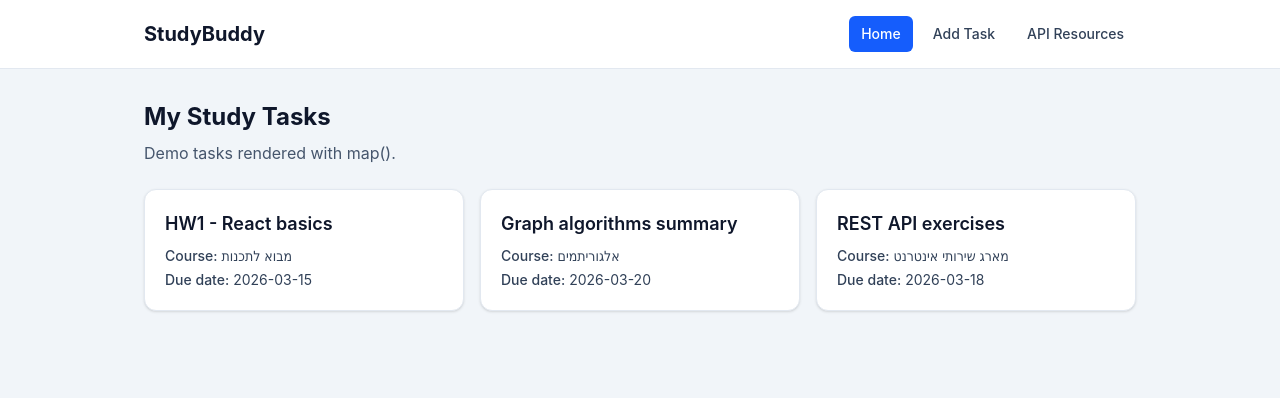
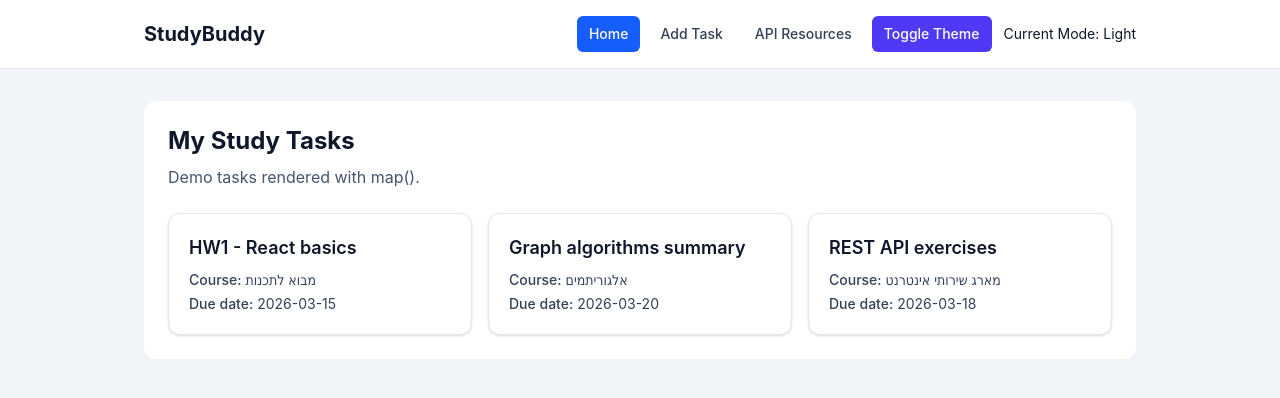
Before and after one commit to Politzet/StudyBuddy, a React (Vite) app: page / in a window 1280 px wide. Shown: the top 398 px of the page. Built offline with nearby package versions, Linux system fonts and the light colour scheme.

Commit message:
Add theme button

```diff
--- a/src/components/Navbar.jsx
+++ b/src/components/Navbar.jsx
@@ -1,4 +1,5 @@
 import { NavLink } from 'react-router-dom'
+import { useTheme } from '../context/ThemeContext'
 
 const navClassName = ({ isActive }) =>
   `rounded-md px-3 py-2 text-sm font-medium transition ${
@@ -8,11 +9,16 @@ const navClassName = ({ isActive }) =>
   }`
 
 function Navbar() {
+  const { theme, toggleTheme } = useTheme()
+  const isDark = theme === 'dark'
+
   return (
-    <header className="border-b border-slate-200 bg-white">
+    <header
+      className={`border-b ${isDark ? 'border-slate-700 bg-slate-900 text-white' : 'border-slate-200 bg-white text-slate-900'}`}
+    >
       <div className="mx-auto flex w-full max-w-5xl items-center justify-between px-4 py-4">
         <h1 className="text-xl font-bold">StudyBuddy</h1>
-        <nav className="flex gap-2">
+        <nav className="flex items-center gap-2">
           <NavLink to="/" className={navClassName}>
             Home
           </NavLink>
@@ -22,6 +28,16 @@ function Navbar() {
           <NavLink to="/api" className={navClassName}>
             API Resources
           </NavLink>
+          <button
+            type="button"
+            onClick={toggleTheme}
+            className="rounded-md bg-indigo-600 px-3 py-2 text-sm font-medium text-white transition hover:bg-indigo-700"
+          >
+            Toggle Theme
+          </button>
+          <span className="ml-1 text-sm">
+            Current Mode: {isDark ? 'Dark' : 'Light'}
+          </span>
         </nav>
       </div>
     </header>
--- /dev/null
+++ b/src/context/ThemeContext.jsx
@@ -0,0 +1,33 @@
+import { createContext, useContext, useMemo, useState } from 'react'
+
+const ThemeContext = createContext(null)
+
+function ThemeProvider({ children }) {
+  const [theme, setTheme] = useState('light')
+
+  const toggleTheme = () => {
+    setTheme((prevTheme) => (prevTheme === 'light' ? 'dark' : 'light'))
+  }
+
+  const value = useMemo(
+    () => ({
+      theme,
+      toggleTheme,
+    }),
+    [theme],
+  )
+
+  return <ThemeContext.Provider value={value}>{children}</ThemeContext.Provider>
+}
+
+function useTheme() {
+  const context = useContext(ThemeContext)
+
+  if (!context) {
+    throw new Error('useTheme must be used within a ThemeProvider')
+  }
+
+  return context
+}
+
+export { ThemeProvider, useTheme }
--- a/src/main.jsx
+++ b/src/main.jsx
@@ -3,11 +3,14 @@ import { createRoot } from 'react-dom/client'
 import { BrowserRouter } from 'react-router-dom'
 import './index.css'
 import App from './App.jsx'
+import { ThemeProvider } from './context/ThemeContext.jsx'
 
 createRoot(document.getElementById('root')).render(
   <StrictMode>
-    <BrowserRouter>
-      <App />
-    </BrowserRouter>
+    <ThemeProvider>
+      <BrowserRouter>
+        <App />
+      </BrowserRouter>
+    </ThemeProvider>
   </StrictMode>,
 )
--- a/src/pages/AddTaskPage.jsx
+++ b/src/pages/AddTaskPage.jsx
@@ -1,4 +1,5 @@
 import { useState } from 'react'
+import { useTheme } from '../context/ThemeContext'
 
 const initialForm = {
   taskName: '',
@@ -7,6 +8,9 @@ const initialForm = {
 }
 
 function AddTaskPage() {
+  const { theme } = useTheme()
+  const isDark = theme === 'dark'
+
   const [formData, setFormData] = useState(initialForm)
   const [errors, setErrors] = useState({})
 
@@ -50,15 +54,21 @@ function AddTaskPage() {
   }
 
   return (
-    <section>
+    <section
+      className={`rounded-xl p-6 ${isDark ? 'bg-slate-800 text-white' : 'bg-white text-slate-900'}`}
+    >
       <h2 className="text-2xl font-bold">Add New Task</h2>
-      <p className="mt-2 text-slate-600">
+      <p className={`mt-2 ${isDark ? 'text-slate-300' : 'text-slate-600'}`}>
         Fill the form and submit to log task data.
       </p>
 
       <form
         onSubmit={handleSubmit}
-        className="mt-6 max-w-xl rounded-xl border border-slate-200 bg-white p-6 shadow-sm"
+        className={`mt-6 max-w-xl rounded-xl border p-6 shadow-sm ${
+          isDark
+            ? 'border-slate-700 bg-slate-900 text-white'
+            : 'border-slate-200 bg-white text-slate-900'
+        }`}
       >
         <div>
           <label htmlFor="taskName" className="mb-1 block text-sm font-medium">
@@ -70,7 +80,11 @@ function AddTaskPage() {
             type="text"
             value={formData.taskName}
             onChange={handleChange}
-            className="w-full rounded-md border border-slate-300 px-3 py-2 focus:border-blue-500 focus:outline-none"
+            className={`w-full rounded-md border px-3 py-2 focus:border-blue-500 focus:outline-none ${
+              isDark
+                ? 'border-slate-600 bg-slate-800 text-white'
+                : 'border-slate-300 bg-white text-slate-900'
+            }`}
             placeholder="לדוגמה: סיכום פרק 3"
           />
           {errors.taskName ? (
@@ -87,7 +101,11 @@ function AddTaskPage() {
             name="course"
             value={formData.course}
             onChange={handleChange}
-            className="w-full rounded-md border border-slate-300 px-3 py-2 focus:border-blue-500 focus:outline-none"
+            className={`w-full rounded-md border px-3 py-2 focus:border-blue-500 focus:outline-none ${
+              isDark
+                ? 'border-slate-600 bg-slate-800 text-white'
+                : 'border-slate-300 bg-white text-slate-900'
+            }`}
           >
             <option value="">בחרי קורס</option>
             <option value="מבוא לתכנות">מבוא לתכנות</option>
@@ -111,7 +129,11 @@ function AddTaskPage() {
             max="5"
             value={formData.difficulty}
             onChange={handleChange}
-            className="w-full rounded-md border border-slate-300 px-3 py-2 focus:border-blue-500 focus:outline-none"
+            className={`w-full rounded-md border px-3 py-2 focus:border-blue-500 focus:outline-none ${
+              isDark
+                ? 'border-slate-600 bg-slate-800 text-white'
+                : 'border-slate-300 bg-white text-slate-900'
+            }`}
           />
           {errors.difficulty ? (
             <p className="mt-1 text-sm text-red-600">{errors.difficulty}</p>
--- a/src/pages/HomePage.jsx
+++ b/src/pages/HomePage.jsx
@@ -1,7 +1,11 @@
 import { useState } from 'react'
 import TaskCard from '../components/TaskCard'
+import { useTheme } from '../context/ThemeContext'
 
 function HomePage() {
+  const { theme } = useTheme()
+  const isDark = theme === 'dark'
+
   const [tasks] = useState([
     {
       id: 1,
@@ -24,9 +28,13 @@ function HomePage() {
   ])
 
   return (
-    <section>
+    <section
+      className={`rounded-xl p-6 ${isDark ? 'bg-slate-800 text-white' : 'bg-white text-slate-900'}`}
+    >
       <h2 className="text-2xl font-bold">My Study Tasks</h2>
-      <p className="mt-2 text-slate-600">Demo tasks rendered with map().</p>
+      <p className={`mt-2 ${isDark ? 'text-slate-300' : 'text-slate-600'}`}>
+        Demo tasks rendered with map().
+      </p>
 
       <div className="mt-6 grid gap-4 sm:grid-cols-2 lg:grid-cols-3">
         {tasks.map((task) => (
```
